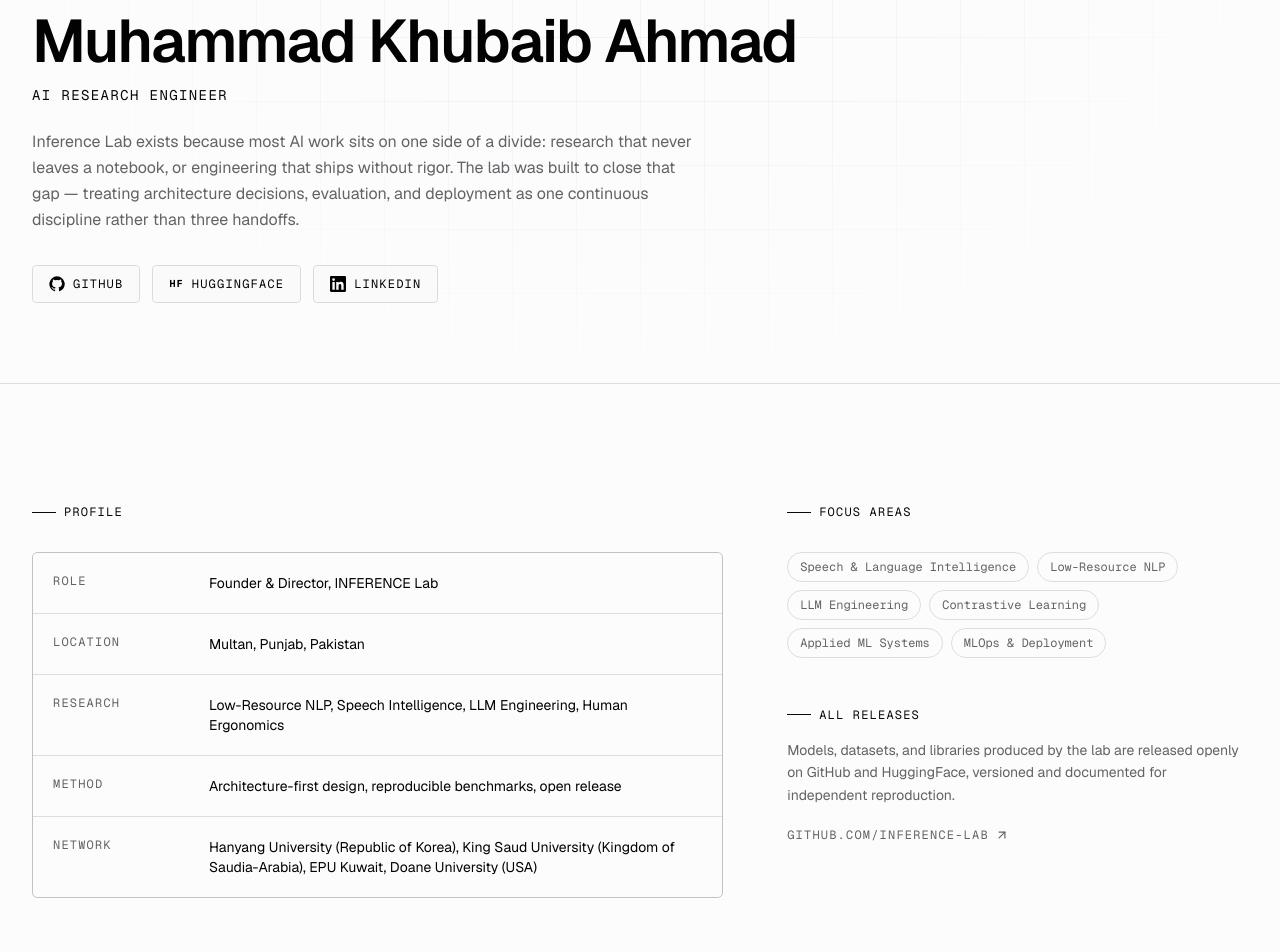
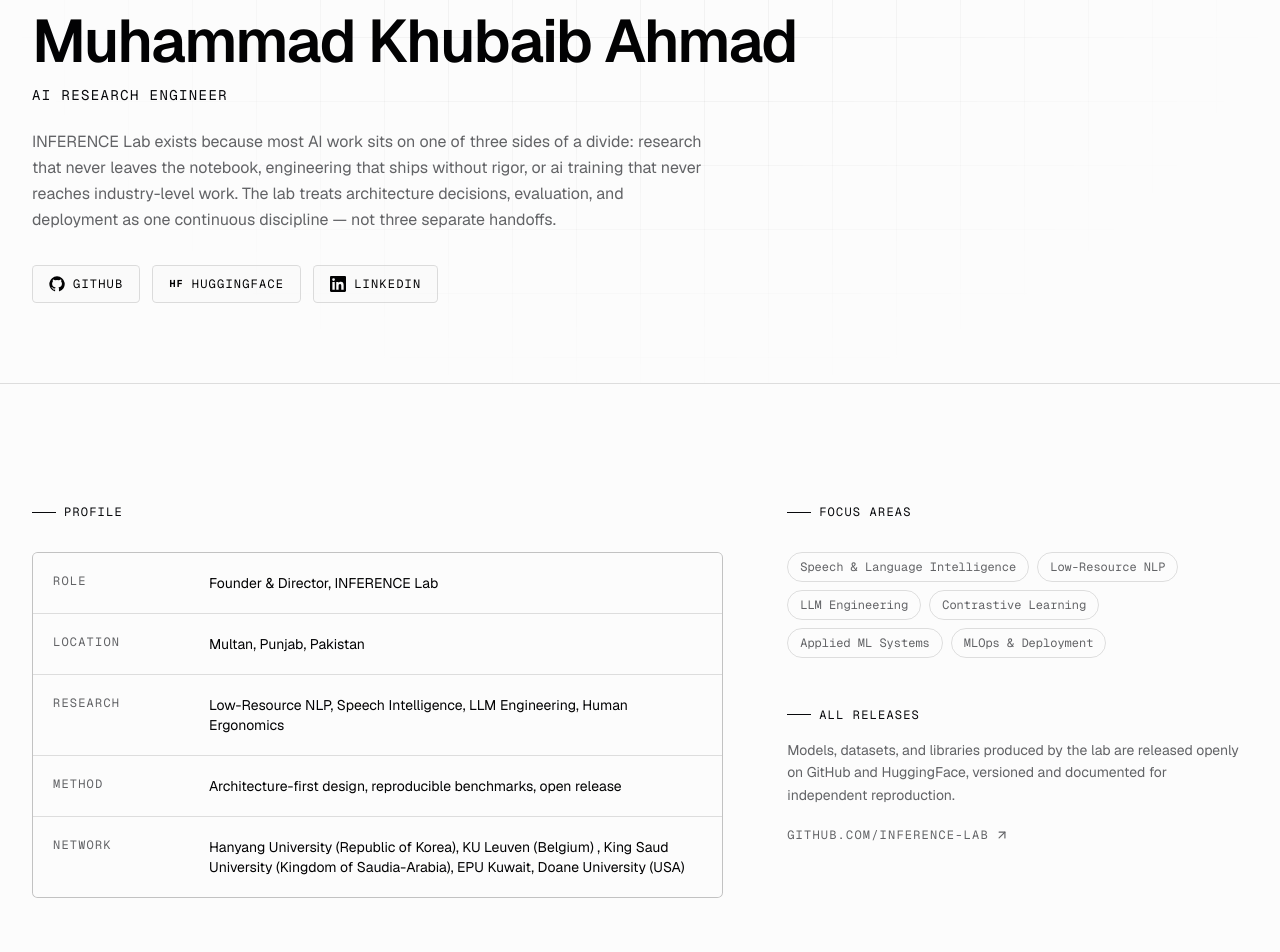
Before and after one commit to Inference-LAB/inference-lab-website, a Next.js app: page /about/founder in a window 1280 px wide. Shown: the part 220-1172 px from the top of the page. Built offline with nearby package versions, Linux system fonts and the light colour scheme.

Commit message:
footer and research content updated

```diff
--- a/app/about/founder/page.tsx
+++ b/app/about/founder/page.tsx
@@ -10,7 +10,7 @@ import { siteConfig } from '@/lib/site'
 export const metadata: Metadata = {
   title: 'Founder & Director — Muhammad Khubaib Ahmad',
   description:
-    'Muhammad Khubaib Ahmad — AI Research Engineer, founder of INFERENCE Lab. Research in speech intelligence, low-resource NLP, and LLM systems. Based in Multan, Pakistan.',
+    'Muhammad Khubaib Ahmad — AI Research Engineer, founder of INFERENCE Lab. Research in speech intelligence, low-resource NLP, and LLM systems. Based in Multan, Punjab, Pakistan.',
   alternates: { canonical: 'https://inference-lab.dev/about/founder' },
   openGraph: {
     title: 'Founder & Director — Muhammad Khubaib Ahmad · INFERENCE Lab',
@@ -25,7 +25,7 @@ const profile = [
   { k: 'Location',   v: 'Multan, Punjab, Pakistan' },
   { k: 'Research',   v: 'Low-Resource NLP, Speech Intelligence, LLM Engineering, Human Ergonomics' },
   { k: 'Method',     v: 'Architecture-first design, reproducible benchmarks, open release' },
-  { k: 'Network',    v: 'Hanyang University (Republic of Korea), King Saud University (Kingdom of Saudia-Arabia), EPU Kuwait, Doane University (USA)' },
+  { k: 'Network',    v: 'Hanyang University (Republic of Korea), KU Leuven (Belgium) , King Saud University (Kingdom of Saudia-Arabia), EPU Kuwait, Doane University (USA)' },
 ]
 
 const focusAreas = [
@@ -64,11 +64,12 @@ export default function FounderPage() {
               AI Research Engineer
             </p>
             <p className="mt-6 max-w-2xl text-pretty text-base leading-relaxed text-muted-foreground">
-              Inference Lab exists because most AI work sits on one side of a
-              divide: research that never leaves a notebook, or engineering
-              that ships without rigor. The lab was built to close that gap —
-              treating architecture decisions, evaluation, and deployment as
-              one continuous discipline rather than three handoffs.
+              INFERENCE Lab exists because most AI work sits on one of three
+              sides of a divide: research that never leaves the notebook,
+              engineering that ships without rigor, or ai training that never
+              reaches industry-level work. The lab treats architecture
+              decisions, evaluation, and deployment as one continuous
+              discipline — not three separate handoffs.
             </p>
 
             {/* Links */}
--- a/app/research/collaborate/page.tsx
+++ b/app/research/collaborate/page.tsx
@@ -101,10 +101,7 @@ export default function CollaboratePage() {
               From theory and notebooks to deployment and publication.
             </h1>
             <p className="mt-6 max-w-2xl text-pretty text-base leading-relaxed text-muted-foreground sm:text-lg">
-              We conduct complete, end-to-end research work — problem
-              formulation through reproducible pipeline, deployed model, and
-              published paper. PhD research, industry R&D, and institutional
-              collaboration.
+              Collaborate with us on end-to-end research, from problem formulation to reproducible pipelines, deployed models, and formal publications. We welcome PhD research, industry R&D, and institutional collaboration.
             </p>
           </div>
         </section>
--- a/app/research/datasets/page.tsx
+++ b/app/research/datasets/page.tsx
@@ -79,10 +79,7 @@ export default function DatasetsPage() {
               Open, citable, and reproducible.
             </h1>
             <p className="mt-6 max-w-2xl text-pretty text-base leading-relaxed text-muted-foreground sm:text-lg">
-              All lab datasets are published with permanent DOIs on Harvard
-              Dataverse, with companion models on HuggingFace. Every dataset
-              ships with a data card, loading scripts, and documented
-              annotation methodology.
+              All lab datasets are officially published on Harvard Dataverse with permanent DOIs, alongside companion models on HuggingFace. Each release includes detailed data cards, standardized loading scripts, and fully documented annotation methodology.
             </p>
           </div>
         </section>
--- a/app/research/page.tsx
+++ b/app/research/page.tsx
@@ -98,10 +98,7 @@ export default function ResearchPage() {
               Low-resource NLP &amp; speech intelligence.
             </h1>
             <p className="mt-6 max-w-2xl text-pretty text-base leading-relaxed text-muted-foreground sm:text-lg">
-              Independent research and international academic collaboration —
-              King Saud University, EPU Kuwait, Doane University (USA), and
-              Hanyang University (Korea). Every release ships reproducible
-              pipelines, evaluation documentation, and a permanent DOI.
+              We merge academic theory with real-world application through independent research. By collaborating with partners such as King Saud University (KSA), EPU Kuwait, Doane University (USA), KU Leuven (Belgium), and Hanyang University (Republic of Korea), we ensure every discovery is actionable, backed by reproducible pipelines, evaluation documentation, and a permanent, transparent DOI.
             </p>
           </div>
         </section>
--- a/components/site-footer.tsx
+++ b/components/site-footer.tsx
@@ -113,9 +113,9 @@ export function SiteFooter() {
             © {new Date().getFullYear()} {siteConfig.name}. All artefacts open
             and reproducible.
           </p>
-          <p className="font-mono text-xs text-muted-foreground">
+          {/* <p className="font-mono text-xs text-muted-foreground">
             Founded by {siteConfig.founder}
-          </p>
+          </p> */}
         </div>
       </div>
     </footer>
```
